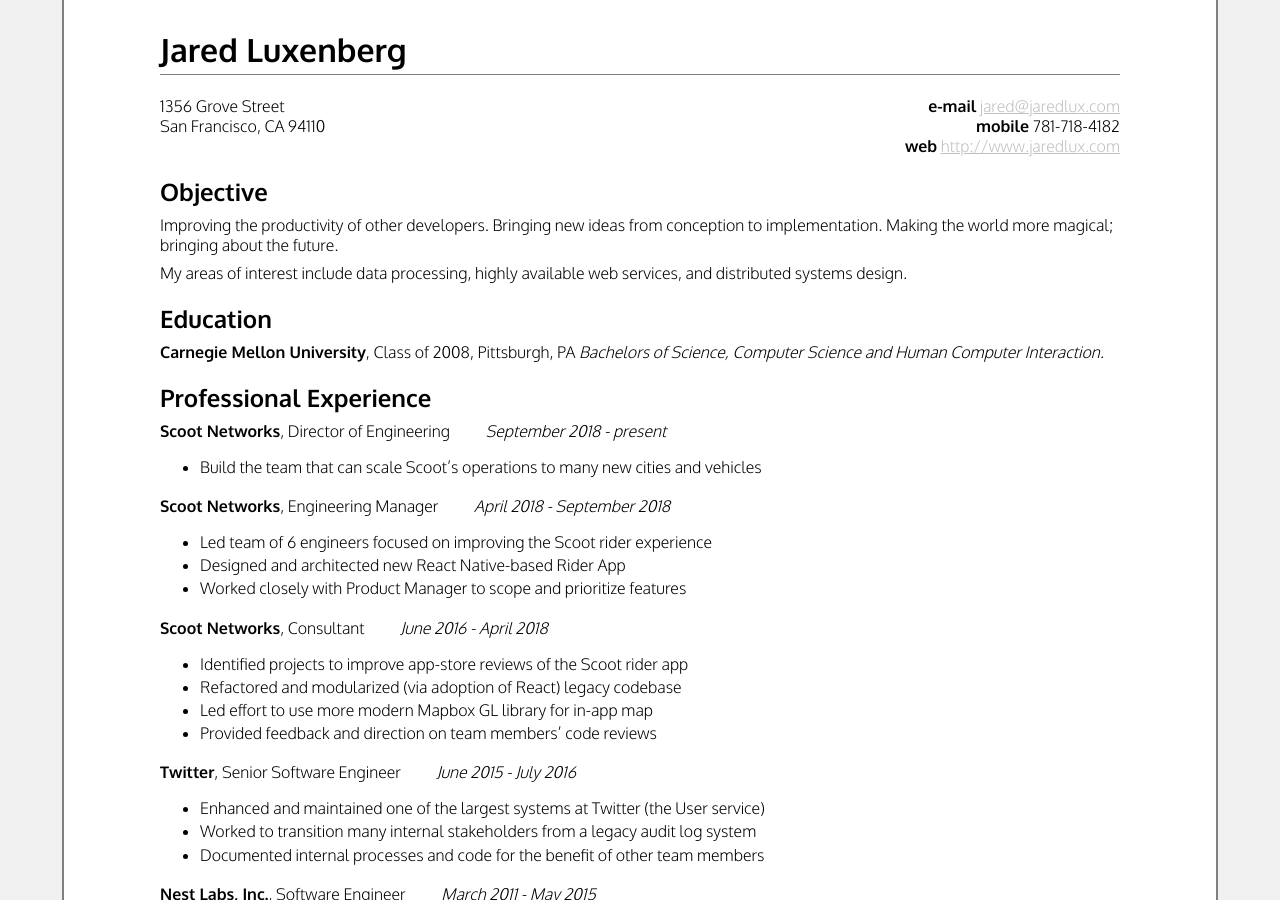
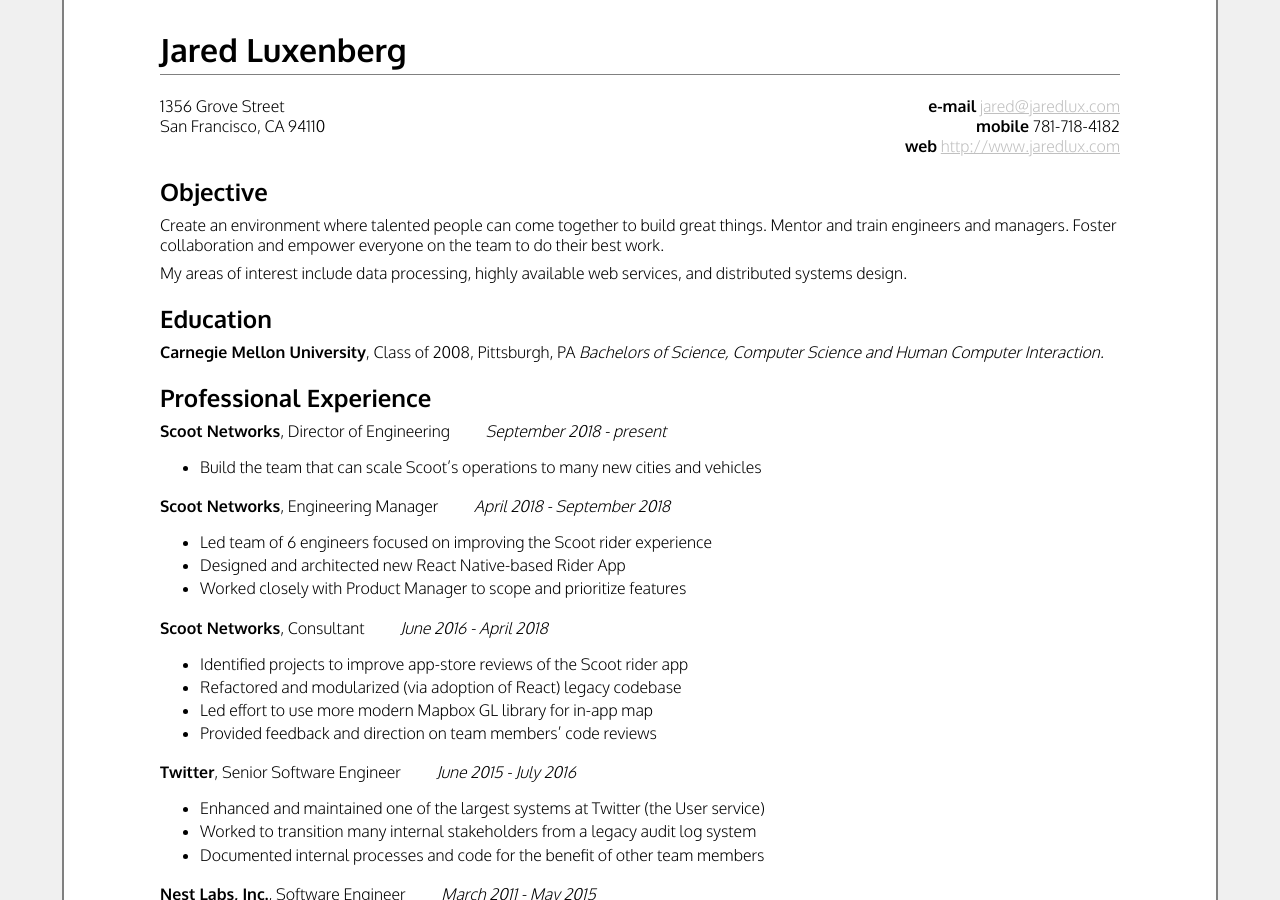
Before and after one commit to jluxenberg/jluxenberg.github.io, a Jekyll site: the page built from resume.md, in a window 1280 px wide and 900 px high. Built offline with Jekyll 4.4.1, drawn with Linux system fonts in a browser that asks for light colours; Markdown is read by kramdown in place of the engine named in the settings.

Commit message:
Tweak objective

```diff
--- a/resume.md
+++ b/resume.md
@@ -21,11 +21,10 @@ San Francisco, CA 94110
 
 Objective
 ---------
-Improving the productivity of other developers. Bringing new ideas from conception to implementation.
-Making the world more magical; bringing about the future.
+Create an environment where talented people can come together to build great things. Mentor and train
+engineers and managers. Foster collaboration and empower everyone on the team to do their best work.
 
 My areas of interest include data processing, highly available web services, and distributed systems design.
-
 
 Education
 ---------
```
